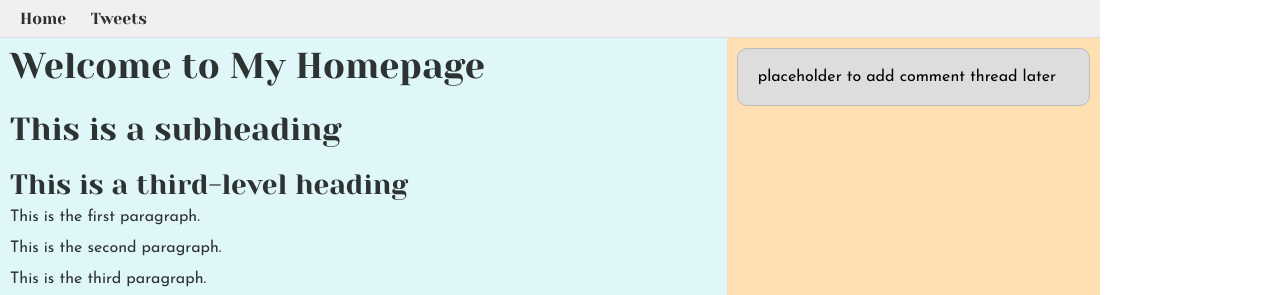
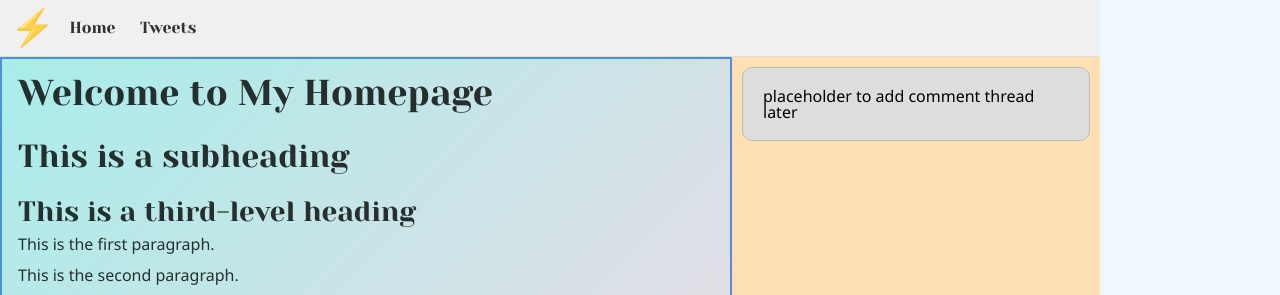
Before and after one commit to Otito212/alx_html_css, a plain HTML site: page css_basic/index.html in a window 1280 px wide. Shown: the top 295 px of the page. Drawn offline with Linux system fonts and the light colour scheme.

Commit message:
add changes made to index.html file and styles.css file

```diff
--- a/css_basic/index.html
+++ b/css_basic/index.html
@@ -11,7 +11,10 @@
 </head>
 <body class="works_on_smartphone">
   <header>
+
+
     <ul>
+      <li class="logo">&#9889;</li> <!-- lightning bolt as logo -->
       <li><a href="index.html">Home</a></li>
       <li><a href="tweets.html">Tweets</a></li>
     </ul>
--- a/css_basic/styles.css
+++ b/css_basic/styles.css
@@ -4,6 +4,12 @@ body {
 	flex-direction: column;
 	height: 100vh;
 	margin: 0;}
+	body {
+		background-color: #f0f8ff;
+		font-family: 'Segoe UI', Tahoma, Geneva, Verdana, sans-serif;
+	  }
+
+
 
   /* Header and Footer */
   header, footer {
@@ -24,6 +30,9 @@ body {
 	padding: 10px;
 	overflow-y: auto; /* Allows scrolling inside */
 	background-color: #e0f7fa; /* Optional for visibility */
+	border: 2px solid #4a90e2;
+		padding: 1rem;
+		background: linear-gradient(135deg, #a8edea, #fed6e3);
   }
 
   /* Aside takes 1/3 of the space */
```
